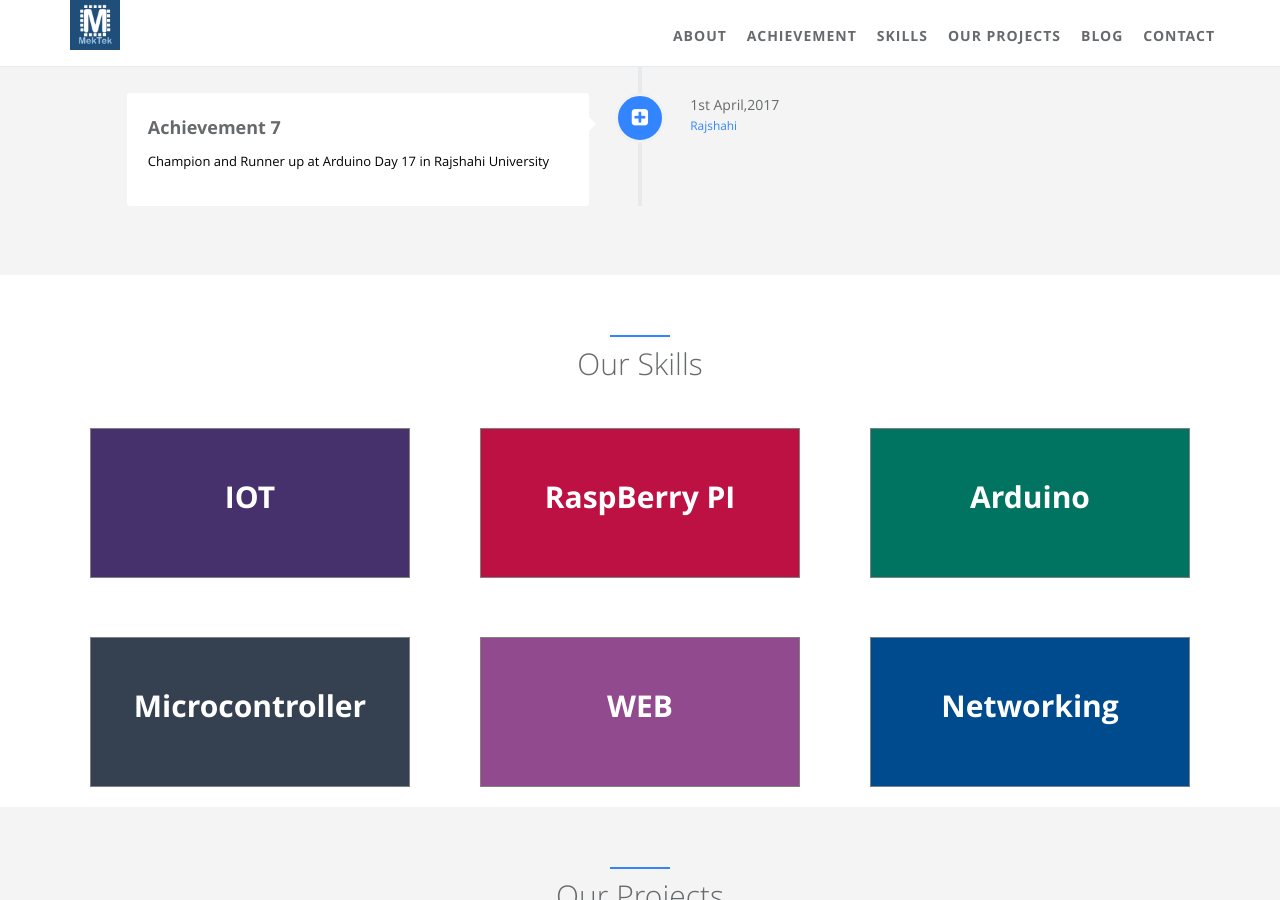
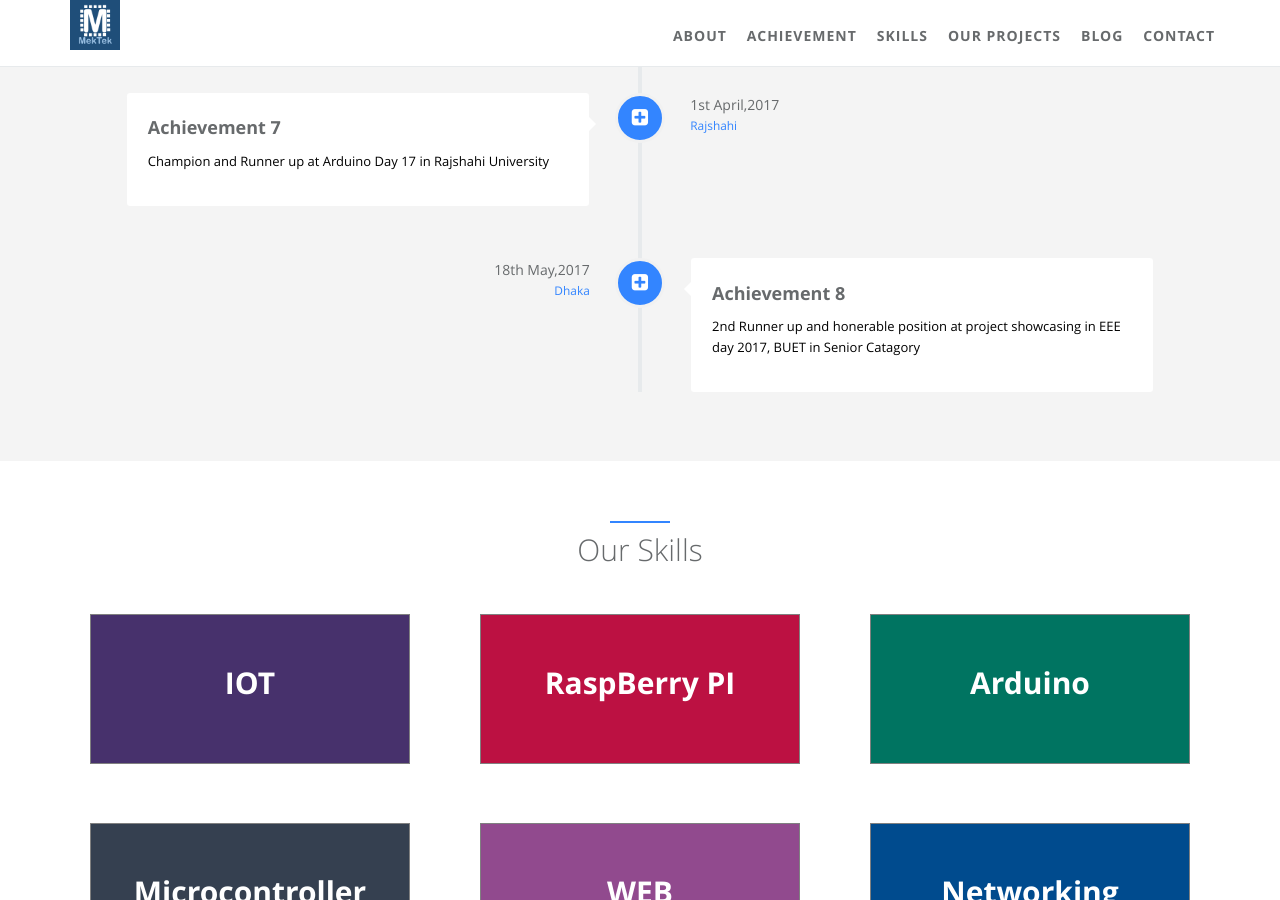
Before and after one commit to takiuddinahmed/mektekbd.github.io, a Jekyll site: the page built from index.html, in a window 1280 px wide and 900 px high, scrolled down 2281 px. Built offline with Jekyll 4.4.1, drawn with Linux system fonts in a browser that asks for light colours; nearby versions of some CDN libraries; library files that are not in the unit come from our copies.

Commit message:
Update careers.yml

```diff
--- a/_data/index/careers.yml
+++ b/_data/index/careers.yml
@@ -97,3 +97,17 @@
     detail: Rajshahi
     i18n: company_f_job
   icon: fa-plus-square
+
+- name:
+    detail: Achievement 8
+    i18n: company_f
+  desc:
+    detail: 2nd Runner up and honerable position at project showcasing in  EEE day 2017, BUET in Senior Catagory
+    i18n: company_f_desc
+  date:
+    detail: 18th May,2017
+    i18n: company_f_date
+  job:
+    detail: Dhaka
+    i18n: company_f_job
+  icon: fa-plus-square
```
